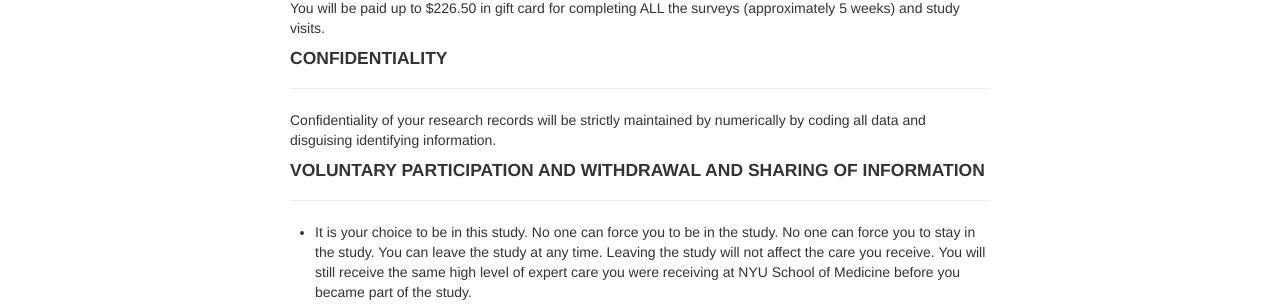
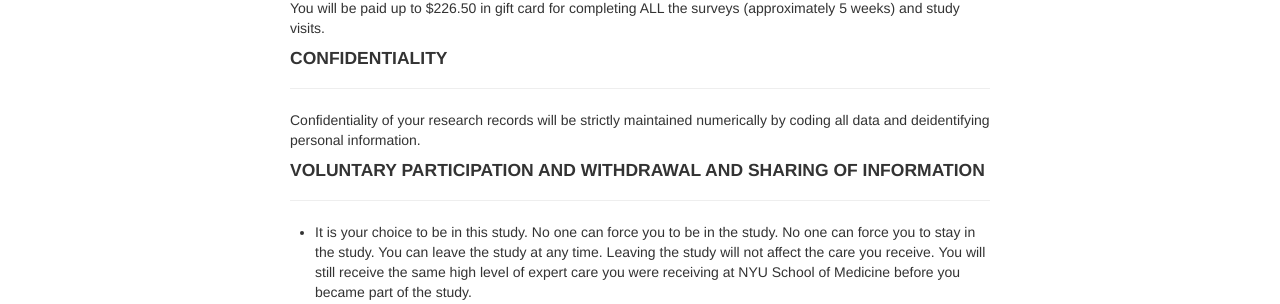
Before and after one commit to nyu-mhealth/juul_study_page, a Jekyll site: the page built from pages/consent_link.md, in a window 1280 px wide. Shown: the part 1560-1864 px from the top of the page. Built offline with Jekyll 4.4.1, drawn with Linux system fonts in a browser that asks for light colours.

Commit message:
Update consent_link.md

```diff
--- a/pages/consent_link.md
+++ b/pages/consent_link.md
@@ -45,7 +45,7 @@
 
 #### CONFIDENTIALITY
 ----------------------
-Confidentiality of your research records will be strictly maintained by numerically by coding all data and disguising identifying information.
+Confidentiality of your research records will be strictly maintained numerically by coding all data and deidentifying personal information.
 
 #### VOLUNTARY PARTICIPATION AND WITHDRAWAL AND SHARING OF INFORMATION
 ---------------------------------------------------------------------
```
